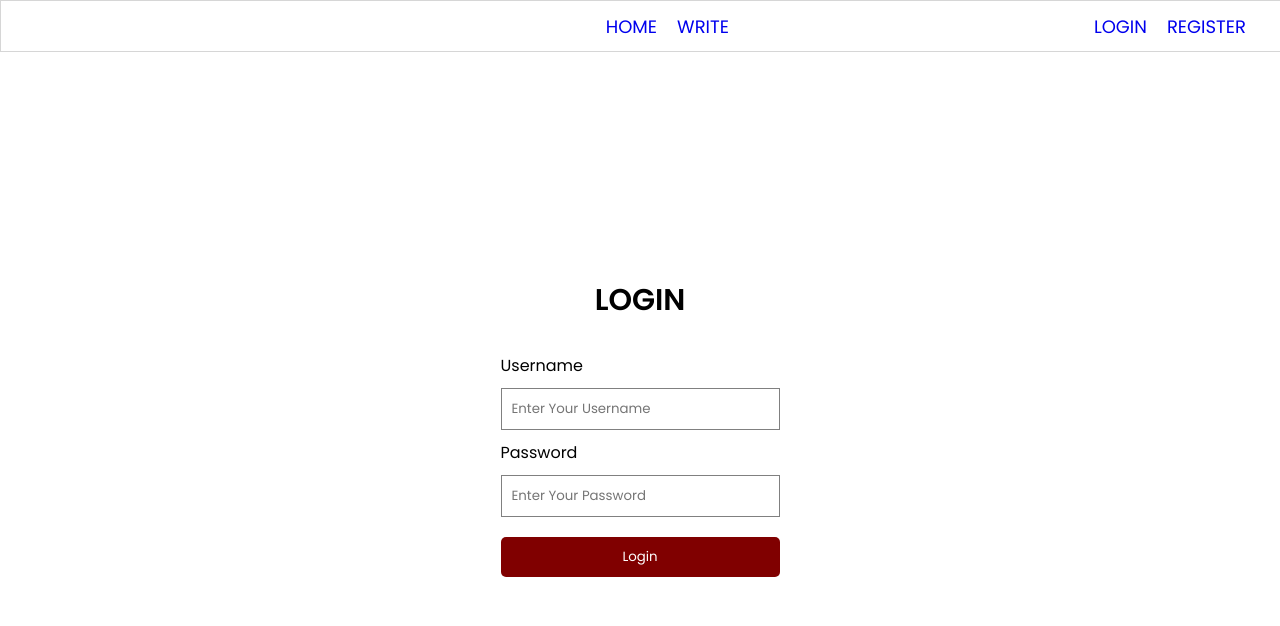
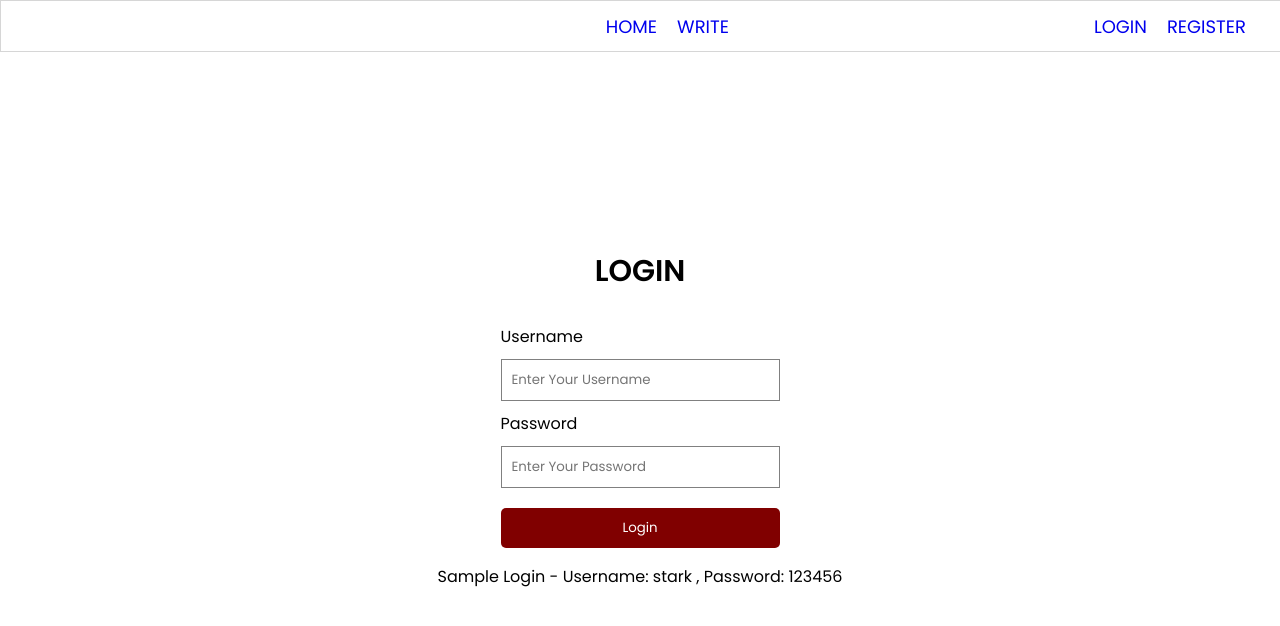
Before and after one commit to Thiru-cse/Explorer-Frontend, a React (Create React App) app: page /login in a window 1280 px wide. Shown: the top 626 px of the page. Built offline with nearby package versions, Linux system fonts and the light colour scheme.

Commit message:
Updated🎉

```diff
--- a/public/index.html
+++ b/public/index.html
@@ -22,7 +22,7 @@
         overflow-x: hidden;
       }
     </style>
-    <title>Explorer</title>
+    <title>Explorer - Blog  | Thiru</title>
   </head>
   <body>
     <noscript>You need to enable JavaScript to run this app.</noscript>
--- a/src/pages/login/Login.jsx
+++ b/src/pages/login/Login.jsx
@@ -23,6 +23,7 @@ export default function Login() {
   };
 
   return (
+    <>
     <div className="login">
       <span className="loginTitle">LOGIN</span>
       <form className="loginForm" onSubmit={handleSubmit}>
@@ -44,6 +45,9 @@ export default function Login() {
           Login
         </button>
       </form>
+      <p style={{ margin: "1em", fontSize: "1rem" }}>Sample Login - Username: stark , Password: 123456</p>
     </div>
+      </>
+
   );
 }
```
